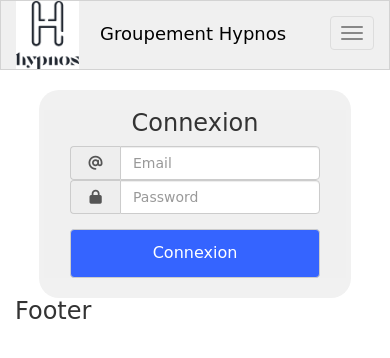
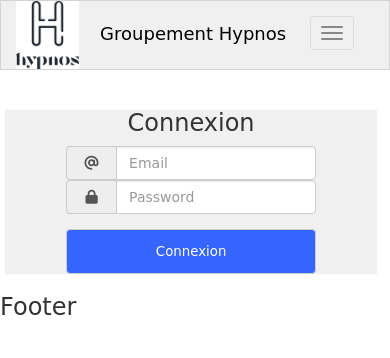
Before and after one commit to Dowzz/Hotels, a PHP site: page /connexion in a window 390 px wide. Shown: the top 358 px of the page. Run offline with PHP 8.4, Linux system fonts and the light colour scheme; the visitor is signed in with stand-in values (Sample User, id 1); some libraries are stand-ins or nearby versions; some web fonts are replaced.

Commit message:
adaptation css
Signed-off-by: Dowzz <michel.barny@outlook.fr>

```diff
--- a/css/style.css
+++ b/css/style.css
@@ -48,8 +48,10 @@ body a {
 }
 
 .navbar-nav {
-  float: right;
+  position: fixed;
+  right: 40px;
   margin-top: 10px;
+  z-index: 999999;
 }
 
 .navbar-brand {
@@ -68,6 +70,7 @@ body a {
 
 .navbar-default .navbar-toggle {
   margin-top: 15px;
+  right: 20px;
 }
 
 .welcome {
@@ -150,11 +153,15 @@ body a {
   background: silver;
 }
 
+.collapsetr {
+  display: none;
+}
+
 .container_ {
   margin-top: 20px;
   margin-left: auto;
   margin-right: auto;
-  width: 80%;
+  width: 75%;
   border-radius: 20px;
 }
 
@@ -198,12 +205,47 @@ body a {
   }
 }
 
-@media only screen and (max-width: 768px) {
+@media only screen and (max-width: 796px) {
   .navbar-nav {
-    margin-top: 30px;
     background-color: #f0f0f0;
     color: #000000;
-    border: 1px solid lightgray;
+  }
+  .container_ {
+    margin-left: inherit;
+    margin-right: inherit;
+    width: 98%;
+    background-color: inherit;
+  }
+  .input-group {
+    width: auto;
+    margin-left: auto;
+    margin-right: auto;
+  }
+  .add-btn {
+    width: -webkit-fit-content;
+    width: -moz-fit-content;
+    width: fit-content;
+    margin-left: auto;
+    margin-right: auto;
+  }
+  .fulltr {
+    display: none;
+  }
+  .collapsetr {
+    display: contents;
+  }
+  .addetabrow {
+    background-color: inherit;
+  }
+}
+
+@media only screen and (max-width: 400px) {
+  .col-md-12 {
+    padding-left: 0;
+    padding-right: 0;
+  }
+  body {
+    font-size: smaller;
   }
 }
 
--- a/css/style.scss
+++ b/css/style.scss
@@ -44,8 +44,10 @@ body a {
   margin-bottom: 0;
 }
 .navbar-nav {
-  float: right;
+  position: fixed;
+  right: 40px;
   margin-top: 10px;
+  z-index: 999999;
 }
 .navbar-brand {
   padding: 0px;
@@ -60,6 +62,7 @@ body a {
 }
 .navbar-default .navbar-toggle {
   margin-top: 15px;
+  right: 20px;
 }
 .welcome {
   margin-left: 20px;
@@ -117,11 +120,14 @@ body a {
 .table > tbody > tr:nth-child(odd) {
   background: silver;
 }
+.collapsetr {
+  display: none;
+}
 .container_ {
   margin-top: 20px;
   margin-left: auto;
   margin-right: auto;
-  width: 80%;
+  width: 75%;
   border-radius: 20px;
 }
 #upgrade-btn,
@@ -149,15 +155,46 @@ body a {
     opacity: 0;
   }
 }
-@media only screen and (max-width: 768px) {
+@media only screen and (max-width: 796px) {
   .navbar-nav {
-    margin-top: 30px;
     background-color: $background;
     color: #000000;
-    border: 1px solid $border;
+  }
+  .container_ {
+    margin-left: inherit;
+    margin-right: inherit;
+    width: 98%;
+    background-color: inherit;
+  }
+  .input-group {
+    width: auto;
+    margin-left: auto;
+    margin-right: auto;
+  }
+  .add-btn {
+    width: fit-content;
+    margin-left: auto;
+    margin-right: auto;
+  }
+  .fulltr {
+    display: none;
+  }
+  .collapsetr {
+    display: contents;
+  }
+  .addetabrow {
+    background-color: inherit;
   }
 }
-
+@media only screen and (max-width: 400px) {
+  .col-md-12 {
+    padding-left: 0;
+    padding-right: 0;
+  }
+  body {
+    font-size: smaller;
+  }
+}
 @media only screen and (max-width: 330px) {
   .groupement {
     display: none;
```
Also changed, not shown: Views/addetab.php (+10 -2 lines), 1 other file.
